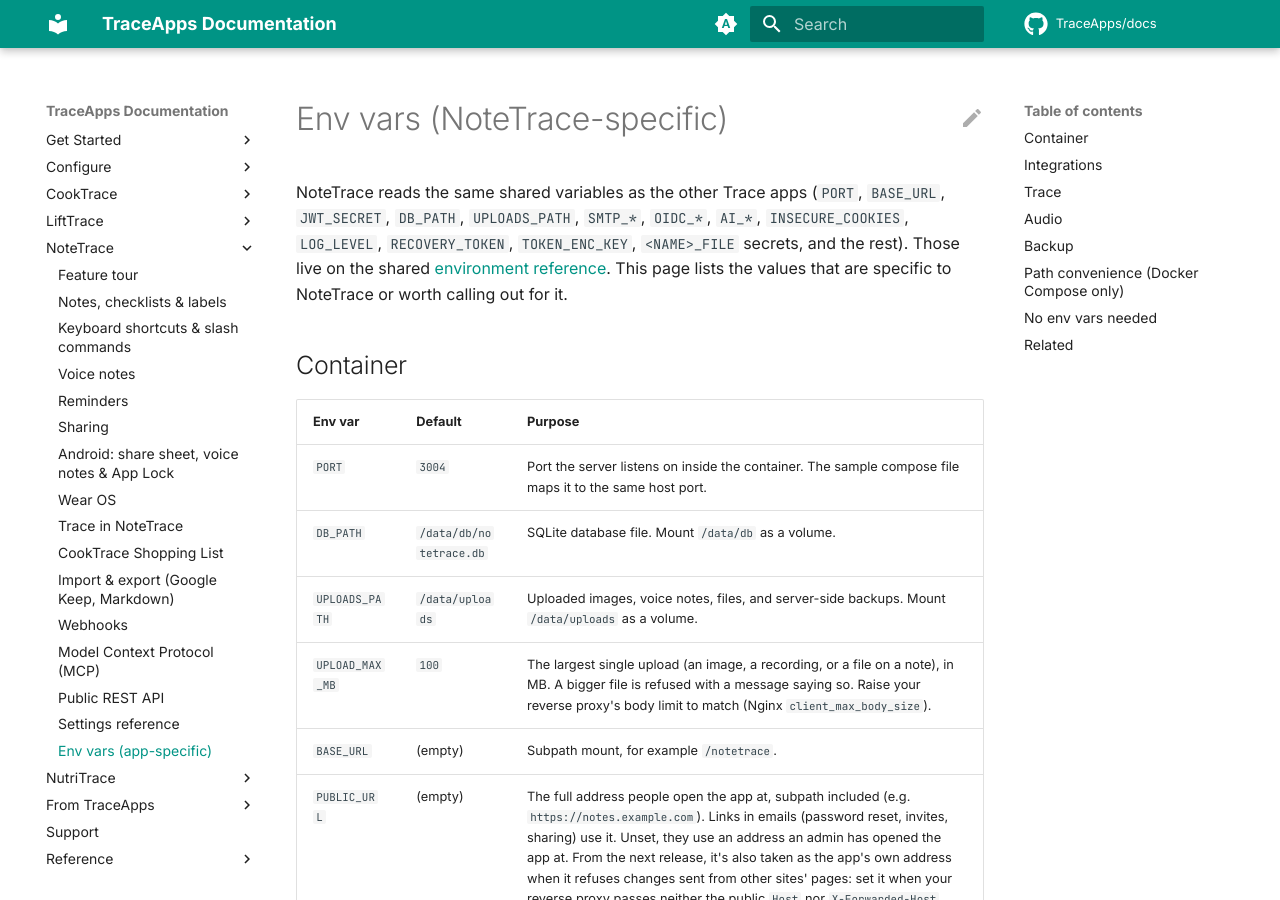
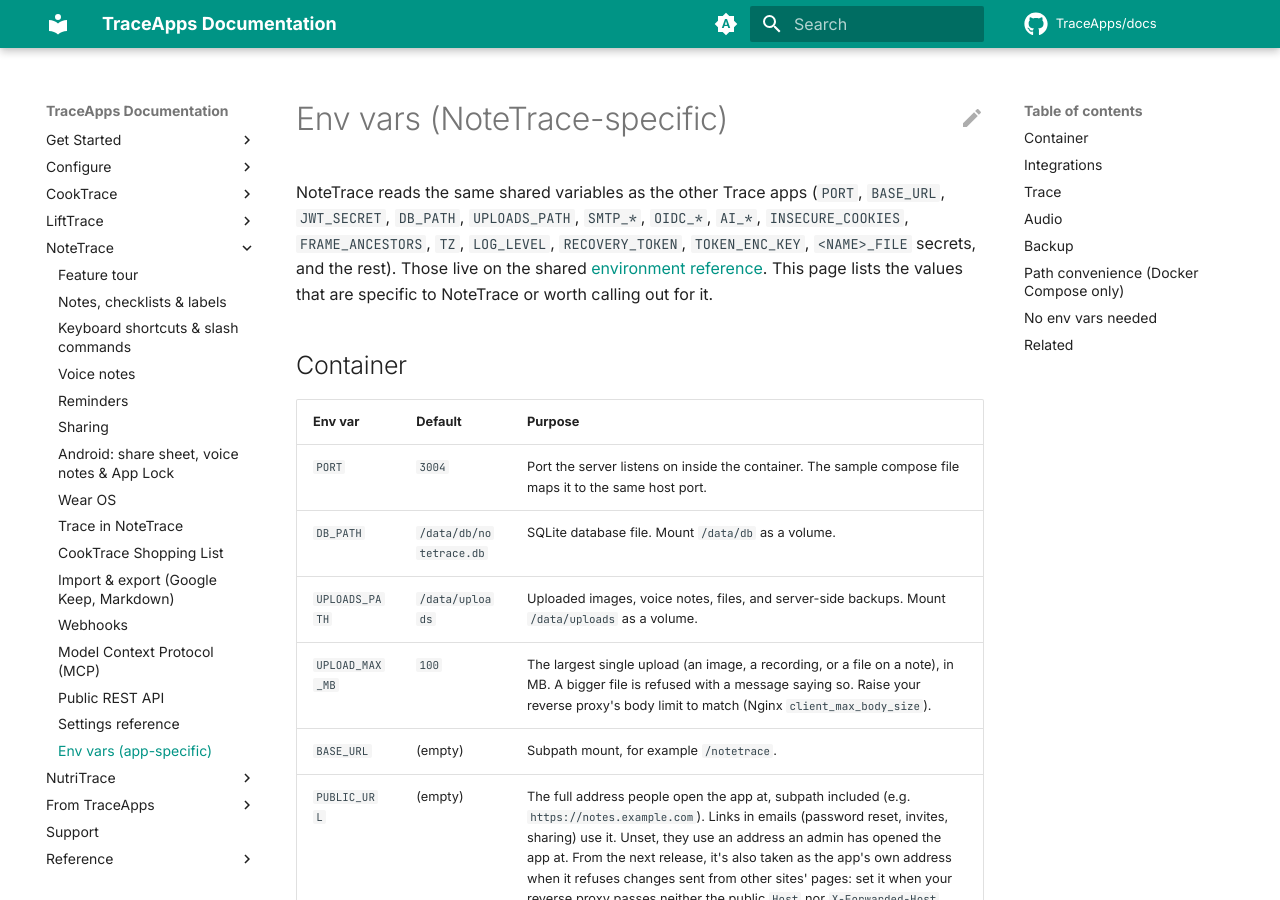
Before and after one commit to TraceApps/docs, an MkDocs documentation site: the page built from docs/notetrace/env-vars.md, in a window 1280 px wide and 900 px high. Built offline with MkDocs 1.6.1 and Material for MkDocs 9.7.7, drawn with Linux system fonts in a browser that asks for light colours; comment, search, counter and statistics services are not loaded.

Commit message:
NoteTrace env vars: FRAME_ANCESTORS and TZ among the shared ones (1.2.0-dev02)

```diff
--- a/docs/notetrace/env-vars.md
+++ b/docs/notetrace/env-vars.md
@@ -1,6 +1,6 @@
 # Env vars (NoteTrace-specific)
 
-NoteTrace reads the same shared variables as the other Trace apps (`PORT`, `BASE_URL`, `JWT_SECRET`, `DB_PATH`, `UPLOADS_PATH`, `SMTP_*`, `OIDC_*`, `AI_*`, `INSECURE_COOKIES`, `LOG_LEVEL`, `RECOVERY_TOKEN`, `TOKEN_ENC_KEY`, `<NAME>_FILE` secrets, and the rest). Those live on the shared [environment reference](../self-hosting/env-vars.md). This page lists the values that are specific to NoteTrace or worth calling out for it.
+NoteTrace reads the same shared variables as the other Trace apps (`PORT`, `BASE_URL`, `JWT_SECRET`, `DB_PATH`, `UPLOADS_PATH`, `SMTP_*`, `OIDC_*`, `AI_*`, `INSECURE_COOKIES`, `FRAME_ANCESTORS`, `TZ`, `LOG_LEVEL`, `RECOVERY_TOKEN`, `TOKEN_ENC_KEY`, `<NAME>_FILE` secrets, and the rest). Those live on the shared [environment reference](../self-hosting/env-vars.md). This page lists the values that are specific to NoteTrace or worth calling out for it.
 
 ## Container
 
```
